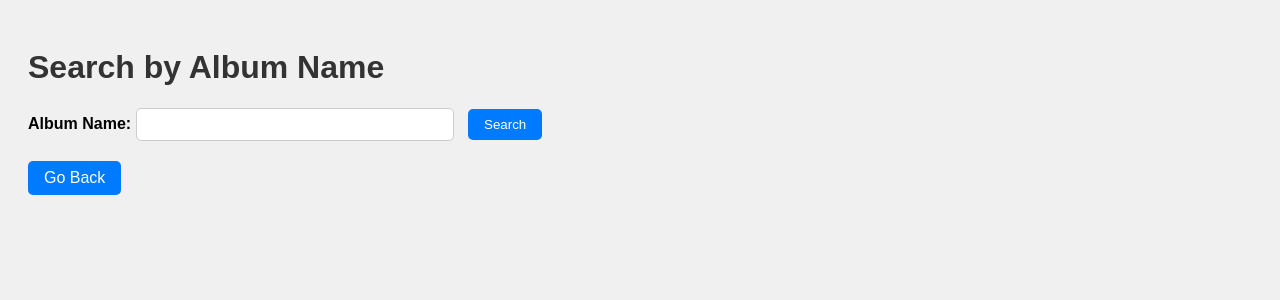
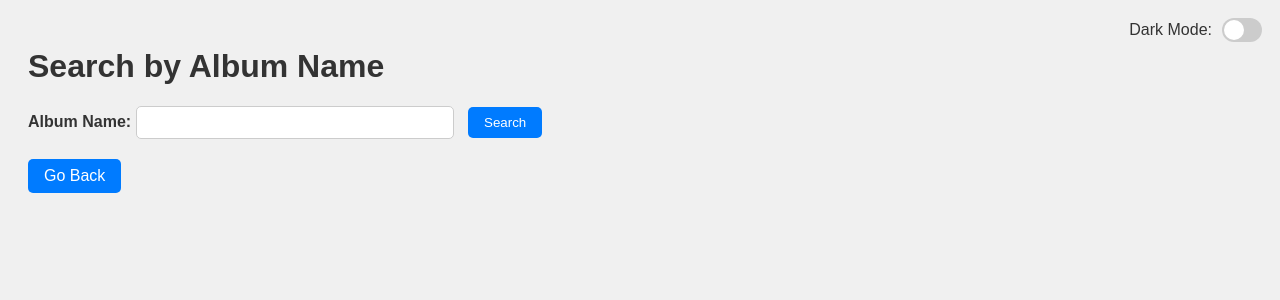
Before and after one commit to MooseFaceKilla/song-player-test, a Flask app: page /searchbyalbumname in a window 1280 px wide. Shown: the top 300 px of the page. Run offline with Flask 3, Linux system fonts and the light colour scheme.

Commit message:
Update searchByAlbumName.html

```diff
--- a/templates/searchByAlbumName.html
+++ b/templates/searchByAlbumName.html
@@ -7,14 +7,90 @@
     <meta name="viewport" content="width=device-width, initial-scale=1.0">
     <title>Search by Album Name</title>
     <style>
+        /* Default light mode styles */
         body {
             font-family: Arial, sans-serif;
             background-color: #f0f0f0;
             padding: 20px;
+            color: #333;
+            position: relative; /* Ensure relative positioning for switch alignment */
+        }
+
+        /* Dark mode styles */
+        body.dark-mode {
+            background-color: #333;
+            color: #fff;
+        }
+
+        /* Switch styles */
+        .switch-container {
+            position: absolute;
+            top: 10px;
+            right: 10px;
+            display: flex;
+            align-items: center;
+        }
+
+        .switch-label {
+            margin-right: 10px;
+        }
+
+        .switch {
+            position: relative;
+            display: inline-block;
+            width: 40px;
+            height: 24px;
+        }
+
+        .switch input {
+            opacity: 0;
+            width: 0;
+            height: 0;
+        }
+
+        .slider {
+            position: absolute;
+            cursor: pointer;
+            top: 0;
+            left: 0;
+            right: 0;
+            bottom: 0;
+            background-color: #ccc;
+            transition: .4s;
+            border-radius: 34px;
+        }
+
+        .slider:before {
+            position: absolute;
+            content: "";
+            height: 20px;
+            width: 20px;
+            left: 2px;
+            bottom: 2px;
+            background-color: white;
+            transition: .4s;
+            border-radius: 50%;
+        }
+
+        input:checked + .slider {
+            background-color: #007bff;
+        }
+
+        input:checked + .slider:before {
+            transform: translateX(16px);
+        }
+
+        .slider.round {
+            border-radius: 34px;
+        }
+
+        .slider.round:before {
+            border-radius: 50%;
         }
 
         h1 {
-            color: #333;
+            color: inherit; /* Inherit color from body to maintain readability in dark mode */
+            transition: color 0.3s ease; /* Smooth color transition */
         }
 
         form {
@@ -64,13 +140,41 @@
 </head>
 
 <body>
-<h1>Search by Album Name</h1>
+<div class="switch-container">
+    <span class="switch-label">Dark Mode:</span>
+    <label class="switch">
+        <input type="checkbox" id="modeSwitch">
+        <span class="slider round"></span>
+    </label>
+</div>
+<h1 style="margin-top: 20px;">Search by Album Name</h1>
 <form method="POST" action="/search-by-album">
     <label for="album_name">Album Name:</label>
     <input type="text" id="album_name" name="album_name" required>
     <button type="submit">Search</button>
 </form>
 <a href="/hyperlinks" class="go-back">Go Back</a>
+
+<script>
+    // Function to toggle dark mode
+    function toggleDarkMode() {
+        document.body.classList.toggle('dark-mode');
+        const isDarkMode = document.body.classList.contains('dark-mode');
+        localStorage.setItem('theme', isDarkMode ? 'dark' : 'light');
+    }
+
+    // Check and set initial dark mode preference
+    const userPrefersDark = window.matchMedia && window.matchMedia('(prefers-color-scheme: dark)').matches;
+    const storedTheme = localStorage.getItem('theme');
+    const isDarkMode = storedTheme === 'dark' || (!storedTheme && userPrefersDark);
+    document.body.classList.toggle('dark-mode', isDarkMode);
+
+    // Add event listener for dark mode switch
+    document.getElementById('modeSwitch').addEventListener('change', function() {
+        toggleDarkMode();
+    });
+</script>
+
 </body>
 
 </html>
```
